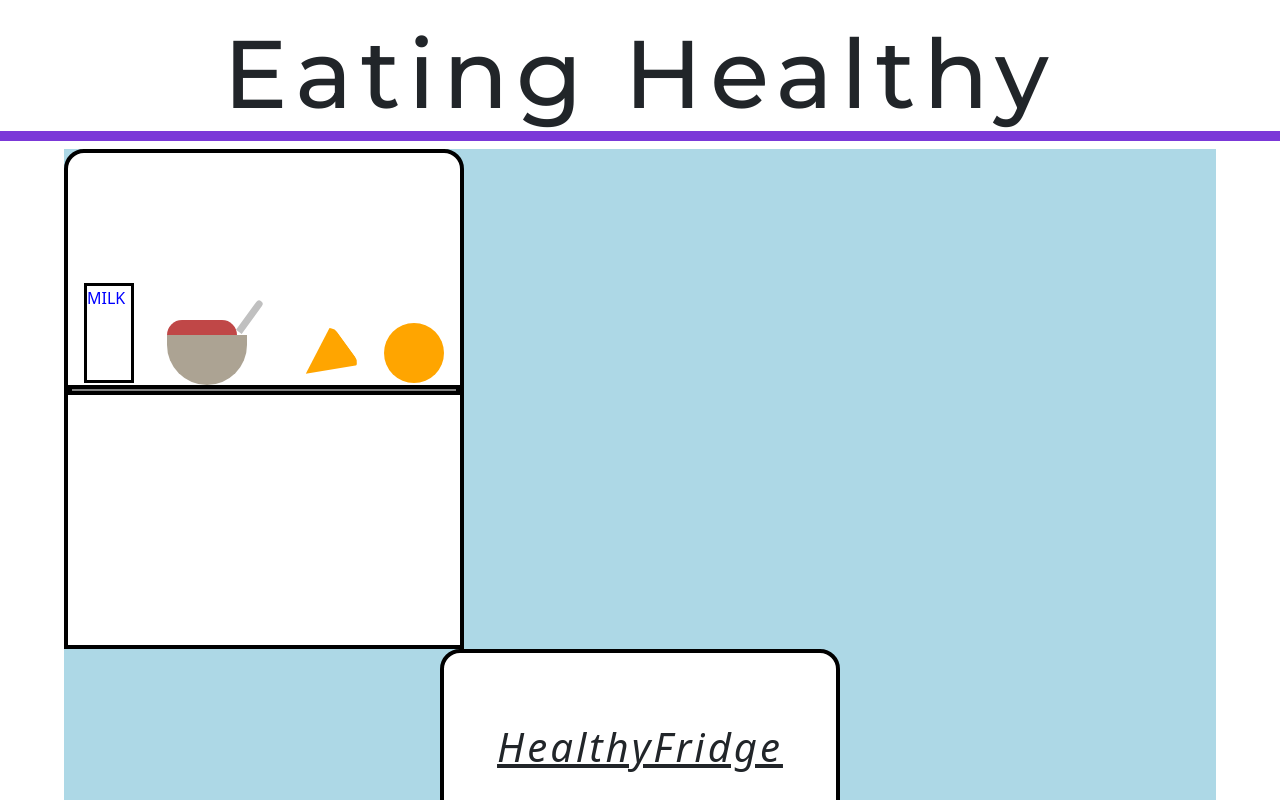
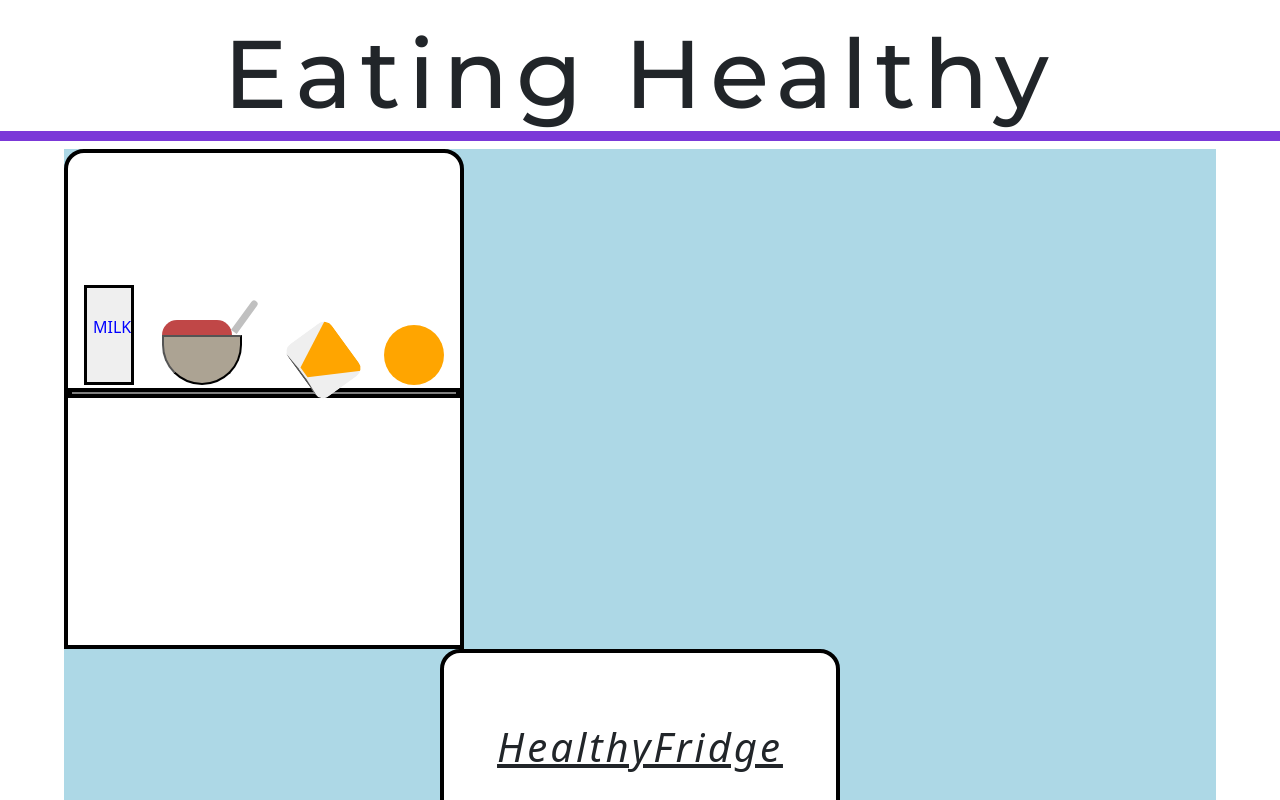
Before and after one commit to calvinalee2006/Beginners-guide-to-fitness, a React (Create React App) app: page /Stretching/Cardio/WeightTraining/Diet in a window 1280 px wide. Shown: the top 800 px of the page. Built offline with nearby package versions, Linux system fonts and the light colour scheme.

Commit message:
got modals need to get my carrot is looking funky

```diff
--- a/package.json
+++ b/package.json
@@ -6,12 +6,12 @@
     "@testing-library/jest-dom": "^5.16.5",
     "@testing-library/react": "^13.4.0",
     "@testing-library/user-event": "^13.5.0",
-    "bootstrap": "^5.2.2",
+    "bootstrap": "^5.2.3",
     "canvasjs": "^1.8.3",
     "json-server": "^0.17.1",
     "konva": "^8.4.2",
     "react": "^18.2.0",
-    "react-bootstrap": "^2.6.0",
+    "react-bootstrap": "^2.7.2",
     "react-dom": "^18.2.0",
     "react-konva": "^18.2.5",
     "react-modal": "^3.16.1",
--- a/src/components/Diet/Diet.js
+++ b/src/components/Diet/Diet.js
@@ -6,11 +6,14 @@ import {NavLink,useNavigate} from 'react-router-dom';
 export default function Diet() {
      const navigate = useNavigate()
      const [isDoorOpen, setIsDoorOpen] = useState(false)
+     const [isMilkModalOpen,setIsMilkModalOpen] = useState(false)
+     const [isBowlModalOpen, setIsBowlModalOpen] = useState(false)
+     const [isCarrotModalOpen, setIsCarrotModalOpen] = useState(false)
+     const [isOrangeModalOpen, setIsOrangeModalOpen] = useState(false)
 
      const handleFridgeClick = () => {
       setIsDoorOpen(!isDoorOpen)
      }
-
 
   return (
     <>
@@ -23,19 +26,28 @@ export default function Diet() {
         <div className = "InsideFridge">
           <div className = "firstRungFoods">
 
-
-
-            <div className = "milk"><p>MILK</p></div>
+        <button
+        onClick={() => setIsMilkModalOpen(true)}
+        className = "milk">
+          <p>MILK</p>
+        </button>
 
             <div className ="cerealBowl">
             <div className="spoon"></div>
             <div className = "cereal"></div>
-            <div className= "bowl"></div>
+            <button
+            onClick={() => setIsBowlModalOpen(true)}
+             className= "bowl">
+             </button>
               </div>
 
               {/* Add a carrot stem */}
+              <button
+              onClick={() =>setIsCarrotModalOpen(true)}
+              className= "carrot">
+              </button>
 
-              <div className= "carrot"></div>
+
 
           <div className="orange"></div>
           </div>
@@ -54,6 +66,31 @@ export default function Diet() {
     <div className = "floor"></div>
     </div>
 		</div>
+
+    <ReactModal
+     isOpen={isMilkModalOpen}
+     ariaHideApp={false}
+     onRequestClose ={() => setIsMilkModalOpen(false)}>
+      <button onClick={() => setIsMilkModalOpen(false)}>Close</button>
+      {/* Dairy information and picture */}
+    </ReactModal>
+
+    <ReactModal
+     isOpen={isBowlModalOpen}
+     ariaHideApp={false}
+     onRequestClose ={() => setIsBowlModalOpen(false)}>
+      <button onClick={() => setIsBowlModalOpen(false)}>Close</button>
+      {/* Vegetables information and picture */}
+    </ReactModal>
+
+    <ReactModal
+     isOpen={isCarrotModalOpen}
+     ariaHideApp={false}
+     onRequestClose ={() => setIsCarrotModalOpen(false)}>
+      <button onClick={() => setIsCarrotModalOpen(false)}>Close</button>
+      {/* Vegetables information and picture */}
+    </ReactModal>
+
 
 
 
--- a/src/index.js
+++ b/src/index.js
@@ -5,6 +5,7 @@ import "./styles.css"
 import "slick-carousel/slick/slick.css";
 import "slick-carousel/slick/slick-theme.css";
 
+
 const root = ReactDOM.createRoot(document.getElementById('root'));
 root.render(
 <App />)
--- a/src/styles.css
+++ b/src/styles.css
@@ -453,7 +453,7 @@
     margin-top: 3.2rem;
     width: 0;
     height: 0;
-    border-left: 25px solid transparent;
+    border-left: 28px solid transparent;
     border-right: 25px solid transparent;
     border-bottom: 50px solid orange;
     border-radius: 10px;
```
Also changed, not shown: src/components/Diet/DietModals.js (added, +13 -0 lines), src/components/Diet/DietImages/milk.jpg (deleted), 1 other file (tests, documents, lock files or other folders).
